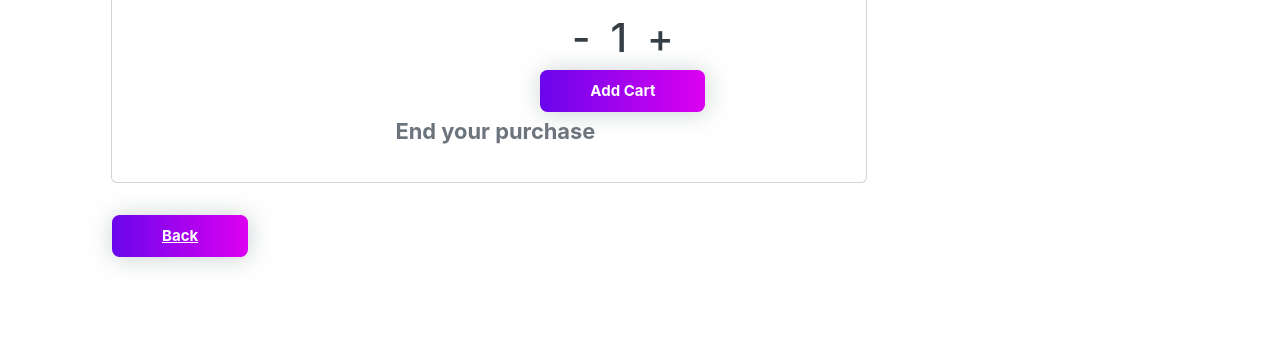
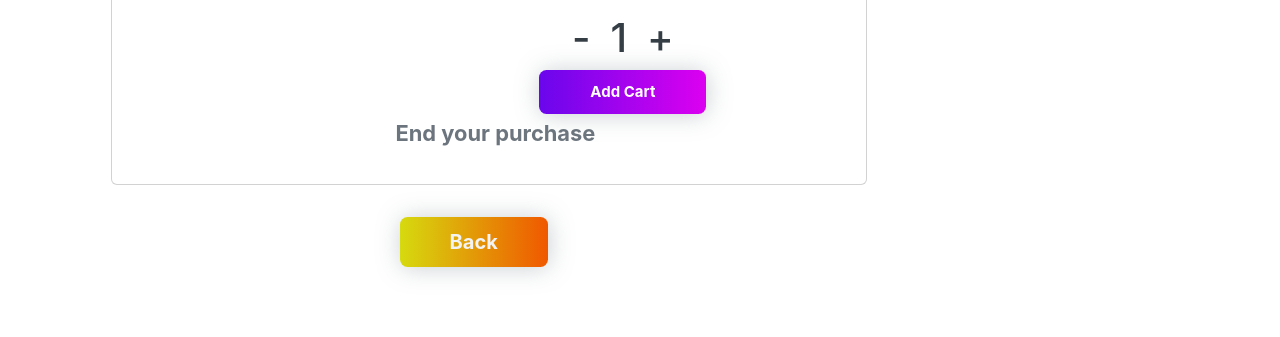
Before and after one commit to Leonumbe/ReactFinalProject-LeoNumbela, a React (Create React App) app: page /detail/1 in a window 1280 px wide. Shown: the part 462-799 px from the top of the page. Built offline with nearby package versions, Linux system fonts and the light colour scheme.

Commit message:
se crea compenente btn, se ajuste css, se envia por props valores, se reubica funcion addCart en itemDetail y se crea evento handler. resta guardar count en useState

```diff
--- a/src/components/ItemCount/index.jsx
+++ b/src/components/ItemCount/index.jsx
@@ -1,45 +1,32 @@
-import { faCircleXmark } from "@fortawesome/free-regular-svg-icons";
-import React from "react";
 import "./main.css"
-import { toast } from 'react-toastify';
-import 'react-toastify/dist/ReactToastify.css';
+
+import Button from "../button/index";
+import React, { useState } from "react";
 
 
 
-const ItemCount = ({minStock, maxStock}) => {
+export default function ItemCount(props) {
 
-    const [count, setClicks] = React.useState(minStock);
+    const [count, setClicks] = useState(props.minStock);
 
-    const clickIncrease = () => {
-       return (count < maxStock)? setClicks(count + 1): false;
+    const handleIncrease = () => {
+       return (count < props.Stock)? setClicks(count + 1): false;
     }
-    const clickDecrease = () => {
-        return (count > minStock)? setClicks(count - 1): false;
-    }
-    const addCart = () => {
-        toast.success('Great! You added '+ count +' unit/s', {
-            position: "top-center",
-            autoClose: 1500,
-            hideProgressBar: false,
-            closeOnClick: true,
-            pauseOnHover: true,
-            draggable: true,
-            progress: undefined,
-            });
+    const handleDecrease = () => {
+        return (count > props.minStock)? setClicks(count - 1): false;
     }
 
+
     return(
-        <div className="">
+        <div className="counterCont">
             <div className="counterSelector">
-                <h1 onClick={clickDecrease} className="btnCounterA " type="button">-</h1>
+                <h1 onClick={handleDecrease} className="btnCounterA " type="button">-</h1>
                     <h1>{count}</h1>
-                <h1 onClick={clickIncrease} className="btnCounterB" type="button">+</h1>
+                <h1 onClick={handleIncrease} className="btnCounterB" type="button">+</h1>
             </div>
-            <div className="d-grid gap-2 d-sm-flex justify-content-center" >
-                <button onClick={addCart}  className="btnAdd">Add Cart</button>
+            <div className="counterBtn" >
+                <Button onTouch={()=> props.onAddCart(count)} className="btnAdd" text1='Add Cart'/>
             </div>
         </div>
     );
 }
-
-export default ItemCount;
--- a/src/components/ItemCount/main.css
+++ b/src/components/ItemCount/main.css
@@ -1,4 +1,8 @@
 
+
+.counterBtn{
+  text-align: center;
+}
 
 .counterSelector{
     display: flex;
@@ -14,23 +18,3 @@
     margin-left: 20px ;
     cursor: pointer;
 }
-.btnAdd, .btnBack{
-  background: linear-gradient(to right, rgb(106, 6, 236), rgb(220, 0, 240));
-  display: inline-block;
-  color: #fff;
-  font-size: 15px;
-  font-weight: 700;
-  padding: 10px 50px ;
-  border:whitesmoke ;
-  border-radius: 7.5px ;
-  box-shadow: 1px 1px 25px rgba(115, 132, 136, 0.382);
-  transition: all 0.3s ease;
-  cursor: pointer;
-  }
-
-  .btnBack{
-    margin: 2rem;
-    display: inline-block;
-    flex-flow: row nowrap;
-    justify-content: center;
-  }
--- a/src/components/ItemDetail/index.jsx
+++ b/src/components/ItemDetail/index.jsx
@@ -1,6 +1,8 @@
 import React from "react";
 import {faStar} from "@fortawesome/free-solid-svg-icons";
 import { FontAwesomeIcon } from '@fortawesome/react-fontawesome';
+import { toast } from 'react-toastify';
+import 'react-toastify/dist/ReactToastify.css';
 import ItemCount from "../ItemCount";
 import {Link} from "react-router-dom"
 
@@ -9,7 +11,19 @@ const mg={
     width:"100"
   }
 
-export default function CardsSelected({id, name, category, price, rating, image, description}){
+export default function CardsSelected({id, name, category, price, rating, image, description, Stock}){
+
+    function handleAdd(count){
+        toast.success('Great! You added '+ count +' unit/s', {
+            position: "top-center",
+            autoClose: 1500,
+            hideProgressBar: false,
+            closeOnClick: true,
+            pauseOnHover: true,
+            draggable: true,
+            progress: undefined,
+            });
+    }
 
     return (
         <>
@@ -32,13 +46,15 @@ export default function CardsSelected({id, name, category, price, rating, image,
                             </div>
                             <h1 className="card-title">u$s {price}.00-</h1>
                             <p className="card-text">{description}</p>
-                            <ItemCount minStock={1} maxStock={5}/>
+                            <ItemCount minStock={1} Stock={5} onAddCart={handleAdd}/>
                             <p className="card-text"><small className="text-muted">End your purchase</small></p>
                         </div>
                     </div>
                 </div>
             </div>
-        <Link to='/' className="btnBack">Back</Link>
+            <div className="contBtnBack">
+                <Link to='/' className="btnBack">Back</Link>
+            </div>
         </div>
         </>
     );
--- a/src/components/ItemDetailContainer/index.jsx
+++ b/src/components/ItemDetailContainer/index.jsx
@@ -29,7 +29,8 @@ export default function ItemDetailContainer(){
                         category={data.category}
                         price={data.price}
                         description={data.description}
-                    />
+                        Stock={data.Stock}
+                        />
                 </div>
             </div>
         </section>
--- /dev/null
+++ b/src/components/button/index.jsx
@@ -0,0 +1,12 @@
+import "./main.css";
+
+export default function Button({onTouch, text1}){
+
+    return(
+        <div>
+            <button onClick={onTouch} className="btnAdd">
+                {text1}
+            </button>
+        </div>
+    )
+}
--- /dev/null
+++ b/src/components/button/main.css
@@ -0,0 +1,37 @@
+.contBtnBack{
+    display: flex;
+    justify-content: center;
+}
+
+.btnBack{
+    background: linear-gradient(to right, rgb(214, 218, 15), rgb(240, 88, 0));
+    display: inline-block;
+    color: rgb(243, 243, 243);
+    font-size: 20px;
+    font-weight: 700;
+    padding: 10px 50px ;
+    border:whitesmoke ;
+    border-radius: 7.5px ;
+    box-shadow: 1px 1px 25px rgba(115, 132, 136, 0.382);
+    transition: all 0.3s ease;
+    cursor: pointer;
+    text-decoration: none;
+    margin: 2rem;
+    display: inline-block;
+    flex-flow: row nowrap;
+    justify-content: center;
+}
+.btnAdd{
+    background: linear-gradient(to right, rgb(106, 6, 236), rgb(220, 0, 240));
+    display: inline-block;
+    color: #fff;
+    font-size: 15px;
+    font-weight: 700;
+    padding: 11px 51px ;
+    border:whitesmoke ;
+    border-radius: 7.5px ;
+    box-shadow: 1px 1px 25px rgba(115, 132, 136, 0.382);
+    transition: all 0.3s ease;
+    cursor: pointer;
+    text-decoration: none;
+}
--- a/src/components/userForm/index.jsx
+++ b/src/components/userForm/index.jsx
@@ -4,68 +4,94 @@ import Button from 'react-bootstrap/Button';
 import Col from 'react-bootstrap/Col';
 import Row from 'react-bootstrap/Row';
 
+import { useState } from "react";
+
 export default function UserForm(){
 
+    const [userData, setUserData]= useState({
+        name:"", Surname:"", Email:"", Address:"", City:"", State:"", ZipCode:"", Topic:"", Text:""
+    });
+
+    function handleSubmit(event){
+         event.preventDefault();
+         console.log(userData);
+         setUserData({name:"", Surname:"", Email:"", Address:"",
+         City:"", State:"", ZipCode:"", Topic:"", Text:""
+});
+    }
+    function handleReset(e){
+        e.preventDefault();
+        setUserData({name:"", Surname:"", Email:"", Address:"",
+                 City:"", State:"", ZipCode:"", Topic:"", Text:""
+        });
+    }
+    function handleOnChange(evt){
+        const inputOnchange = evt.target
+
+        const value= inputOnchange.value;
+        const inputName = inputOnchange.name
+
+        let copyUserData= {...userData}
+        copyUserData[inputName] = value;
+        setUserData(copyUserData);
+    }
     return(
     <>
      <section className="title" id="Home">
         <div className="max-width ">
-            <Form>
 
-            <Form.Group  controlId="form">
+            <Form onSubmit={handleSubmit} onReset={handleReset}>
+                <Form.Group >
                     <Form.Label>Name</Form.Label>
-                <Form.Control type="text" placeholder="Warren" />
+                    <Form.Control onChange={handleOnChange} name="Name" value={userData.id} type="text" placeholder="Warren" />
                 </Form.Group>
-
-            <Form.Group className="mb-3" controlId="formGridSurname">
-                <Form.Label>Surname</Form.Label>
-                <Form.Control type="text" placeholder="Buffet" />
+                <Form.Group className="mb-3" >
+                    <Form.Label >Surname</Form.Label>
+                    <Form.Control onChange={handleOnChange} name="Surname" value={userData.Surname} type="text" placeholder="Buffet" />
                 </Form.Group>
-
-            <Form.Group  controlId="formGridEmail">
+                <Form.Group >
                     <Form.Label>Email</Form.Label>
-                <Form.Control type="email" placeholder="Enter email" />
+                    <Form.Control onChange={handleOnChange} name="Email" value={userData.Email} type="text" placeholder="Enter email" />
                 </Form.Group>
-
-            <Form.Group className="mb-3" controlId="formGridAddress1">
+                <Form.Group className="mb-3" >
                     <Form.Label>Address</Form.Label>
-                <Form.Control placeholder="1234 Main St" />
+                    <Form.Control onChange={handleOnChange} name="Address" value={userData.Addres}  placeholder="1234 Main St" />
                 </Form.Group>
 
                 <Row className="mb-3">
-                <Form.Group as={Col} controlId="formGridCity">
+                    <Form.Group as={Col}>
                         <Form.Label>City</Form.Label>
-                    <Form.Control />
+                        <Form.Control onChange={handleOnChange}  name="City" value={userData.City}/>
                     </Form.Group>
 
-                <Form.Group as={Col} controlId="formGridState">
+                    <Form.Group as={Col} >
                         <Form.Label>State</Form.Label>
-                    <Form.Control />
+                        <Form.Control onChange={handleOnChange} name="State" value={userData.State}/>
                     </Form.Group>
 
-                <Form.Group as={Col} controlId="formGridZip">
-                    <Form.Label>Zip</Form.Label>
-                    <Form.Control />
+                    <Form.Group as={Col} >
+                        <Form.Label >Zip</Form.Label>
+                        <Form.Control onChange={handleOnChange} name="ZipCode" value={userData.ZipCode}/>
                     </Form.Group>
                 </Row>
 
+                <Form.Group >
                 <Form.Label>Choose a topic</Form.Label>
-            <Form.Select aria-label="Default select example">
+                <Form.Select onChange={handleOnChange} name="Topic" value={userData.Topic} aria-label="Default select example">
                 <option>Open this select menu</option>
-            <option value="1">Buy</option>
-            <option value="2">Deliver</option>
-            <option value="3">Refund</option>
-            <option value="3">Other</option>
+                <option value="Buy">Buy</option>
+                <option value="Deliver">Deliver</option>
+                <option value="Refound">Refund</option>
+                <option value="Other">Other</option>
                 </Form.Select>
+                </Form.Group>
 
-
-            <Form.Label htmlFor="textarea">Write us</Form.Label>
+                <Form.Group>
+                <Form.Label>Write us</Form.Label>
                 <Form.Control
-                type="password"
-                id="inputPassword5"
-                aria-describedby="passwordHelpBlock"
+                    type="textarea" onChange={handleOnChange}  name="Text" value={userData.Surname}
                     />
-
+                </Form.Group>
                 <Button className="btnBack" type="submit">
                     Submit
                 </Button>
```
Lines whose indentation alone changed are shown as unchanged.
